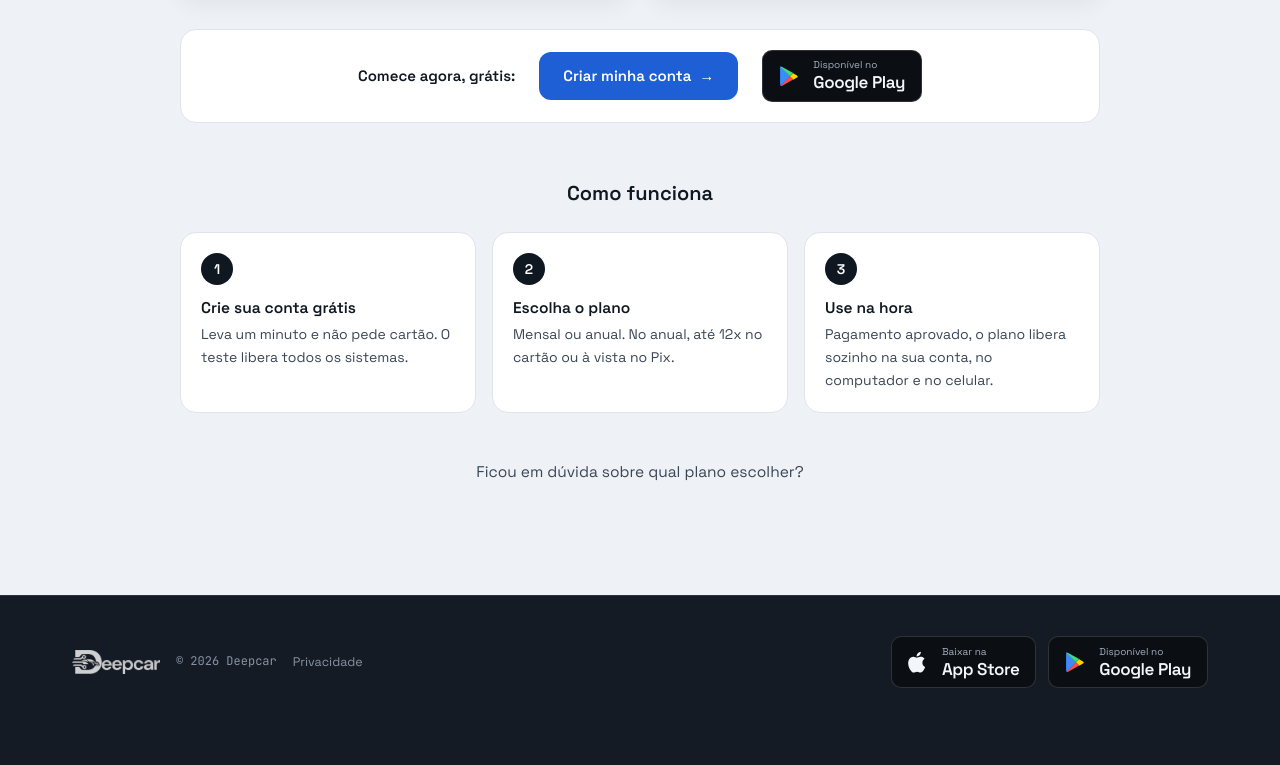
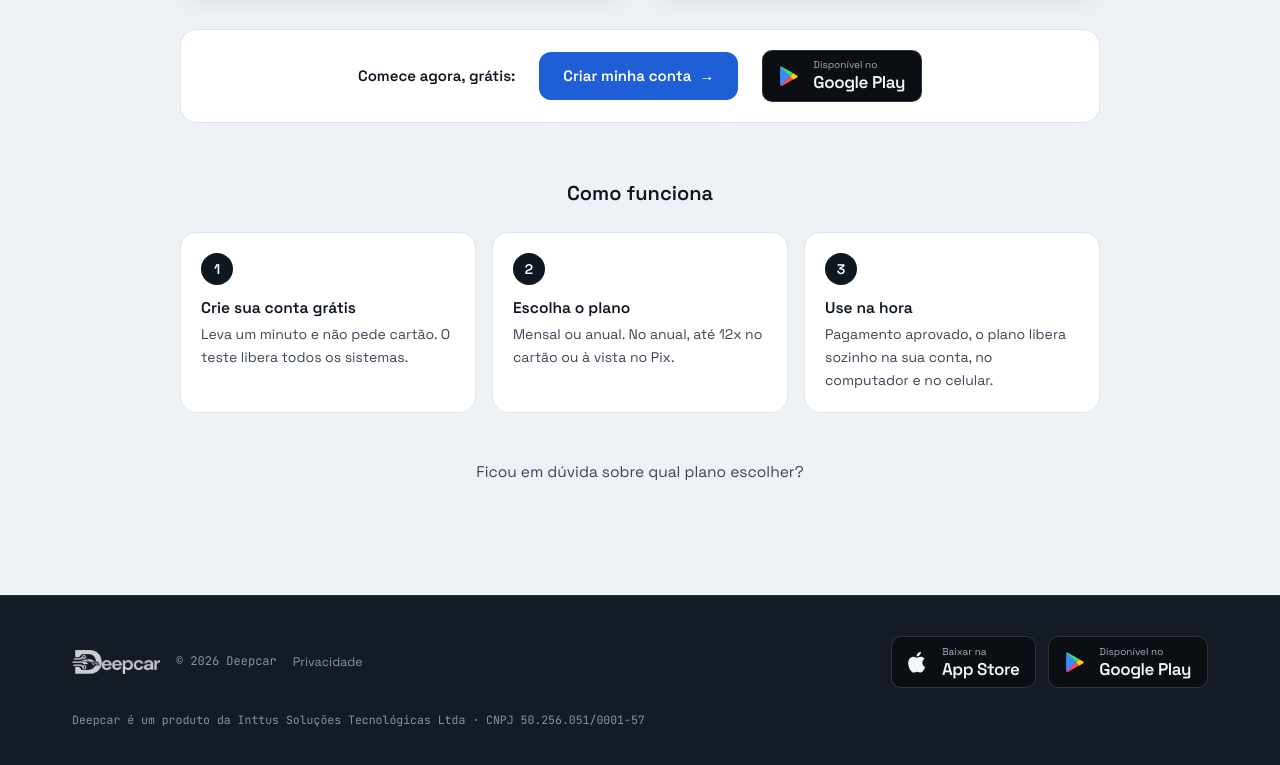
Before and after one commit to Nitianimelo/deepcar, a React (Vite) app: page / in a window 1280 px wide. Shown: the part 4059-4824 px from the top of the page. Built offline with nearby package versions, Linux system fonts and the light colour scheme.

Commit message:
Mostrar razao social e CNPJ no rodape e na politica de privacidade
A verificacao da empresa na Meta (API oficial do WhatsApp) confere o site.

Co-Authored-By: Claude Opus 5.5 <noreply@anthropic.com>

```diff
--- a/src/components/PaginaSimples.tsx
+++ b/src/components/PaginaSimples.tsx
@@ -23,6 +23,7 @@ export function PaginaSimples({ rotulo, titulo, children }: { rotulo: string; ti
           <span className="code">© {new Date().getFullYear()} Deepcar</span>
           <Link to="/privacidade" className="hover:text-ink-2">Privacidade</Link>
           <Link to="/excluir-conta" className="hover:text-ink-2">Excluir conta</Link>
+          <span className="basis-full">Deepcar é um produto da Inttus Soluções Tecnológicas Ltda · CNPJ 50.256.051/0001-57</span>
         </div>
       </footer>
     </div>
--- a/src/pages/Landing.tsx
+++ b/src/pages/Landing.tsx
@@ -280,7 +280,7 @@ function Numero({ valor, rotulo }: { valor: string; rotulo: string }) {
 function Footer() {
   return (
     <footer className="border-t seam">
-      <div className="mx-auto flex max-w-[1200px] flex-col gap-6 px-5 py-10 sm:flex-row sm:items-center sm:justify-between sm:px-8">
+      <div className="mx-auto flex max-w-[1200px] flex-col gap-6 px-5 py-10 sm:flex-row sm:flex-wrap sm:items-center sm:justify-between sm:px-8">
         <div className="flex items-center gap-4">
           <img src="/brand/logo-h-light.png" alt="Deepcar" className="h-6 opacity-80" draggable={false} />
           <span className="code text-[12px] text-ink-4">© {new Date().getFullYear()} Deepcar</span>
@@ -290,6 +290,8 @@ function Footer() {
           <AppStoreBadge />
           <PlayStoreBadge />
         </div>
+        {/* razão social e CNPJ: a verificação da empresa na Meta (WhatsApp oficial) confere o site */}
+        <p className="code basis-full text-[11.5px] text-ink-4">Deepcar é um produto da Inttus Soluções Tecnológicas Ltda · CNPJ 50.256.051/0001-57</p>
       </div>
     </footer>
   )
--- a/src/pages/Privacidade.tsx
+++ b/src/pages/Privacidade.tsx
@@ -16,7 +16,7 @@ export default function Privacidade() {
       <h2>Quem somos</h2>
       <p>
         O Deepcar é uma plataforma de consulta de esquemas elétricos e informações técnicas automotivas para oficinas
-        mecânicas. Somos o controlador dos dados pessoais descritos aqui, nos termos da Lei Geral de Proteção de Dados
+        mecânicas, da Inttus Soluções Tecnológicas Ltda (CNPJ 50.256.051/0001-57). Somos o controlador dos dados pessoais descritos aqui, nos termos da Lei Geral de Proteção de Dados
         (Lei 13.709/2018). Fale com a gente pelo e-mail <a href={`mailto:${EMAIL}`}>{EMAIL}</a>.
       </p>
 
```
Also changed, not shown: 1 other file (tests, documents, lock files or other folders).
